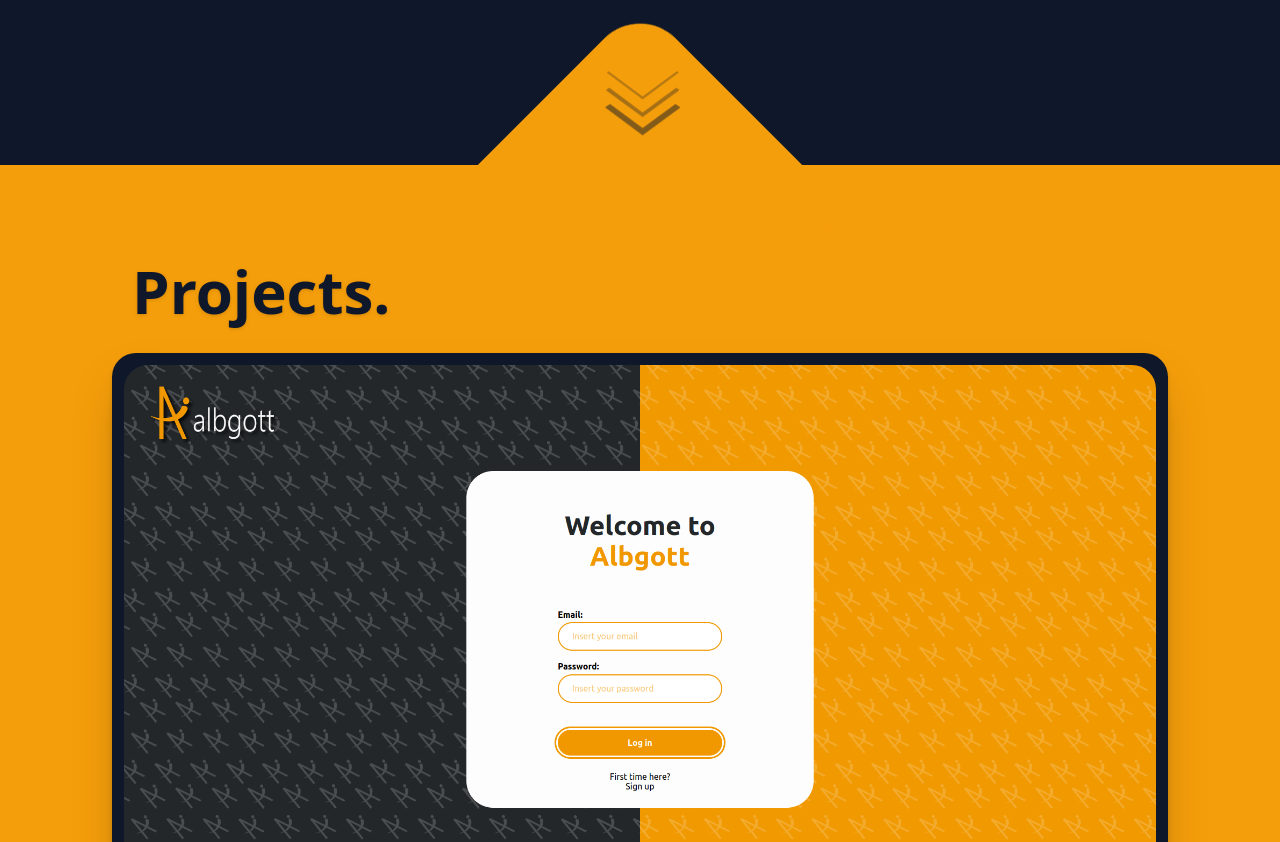
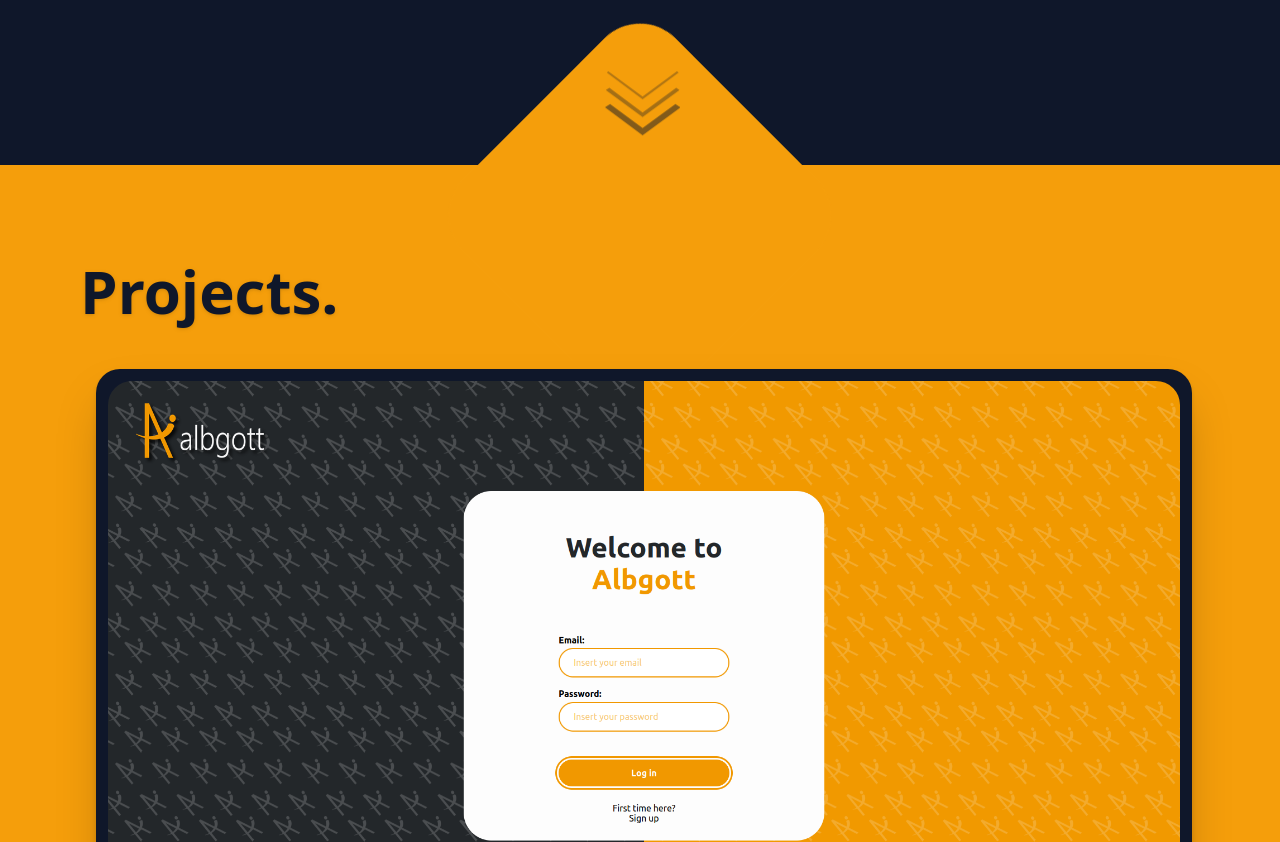
Before and after one commit to AlbertoMoranCuenca/AlbertoMoranCuenca.github.io, an Astro site: page / in a window 1280 px wide. Shown: the part 1524-2366 px from the top of the page. Built offline with nearby package versions, Linux system fonts and the light colour scheme; Astro itself is replaced by a stand-in of ours.

Commit message:
margin refactor

```diff
--- /dev/null
+++ b/src/components/-media-alberto-924eeb3d-5069-4b83-9e22-bae8a5076e7e-projects-albertomoran-src-components-.txt
@@ -0,0 +1 @@
+/media/alberto/924eeb3d-5069-4b83-9e22-bae8a5076e7e/projects/albertomoran/src/components/Projects.astro
--- a/src/components/Projects.astro
+++ b/src/components/Projects.astro
@@ -6,8 +6,10 @@
 ---
 <section id="projects" class="flex flex-col place-items-center bg-amber-500 relative w-screen">
   <TopDecoration to="#projects" arrowColor="fill-slate-900" color="bg-amber-500" />
-  <div class="max-w-6xl w-full px-12 pb-20">
-    <h2 class="text-slate-900 font-black text-6xl drop-shadow py-8 pt-24 pl-5" >Projects.</h2>
-    <Albgott />
+  <div class="max-w-6xl w-full px-2 pb-20 pl-4">
+    <h2 class="text-slate-900 font-black text-6xl drop-shadow py-8 pt-24" >Projects.</h2>
+    <div class="p-4">
+      <Albgott />
+    </div>
   </div>
 </section>
```
